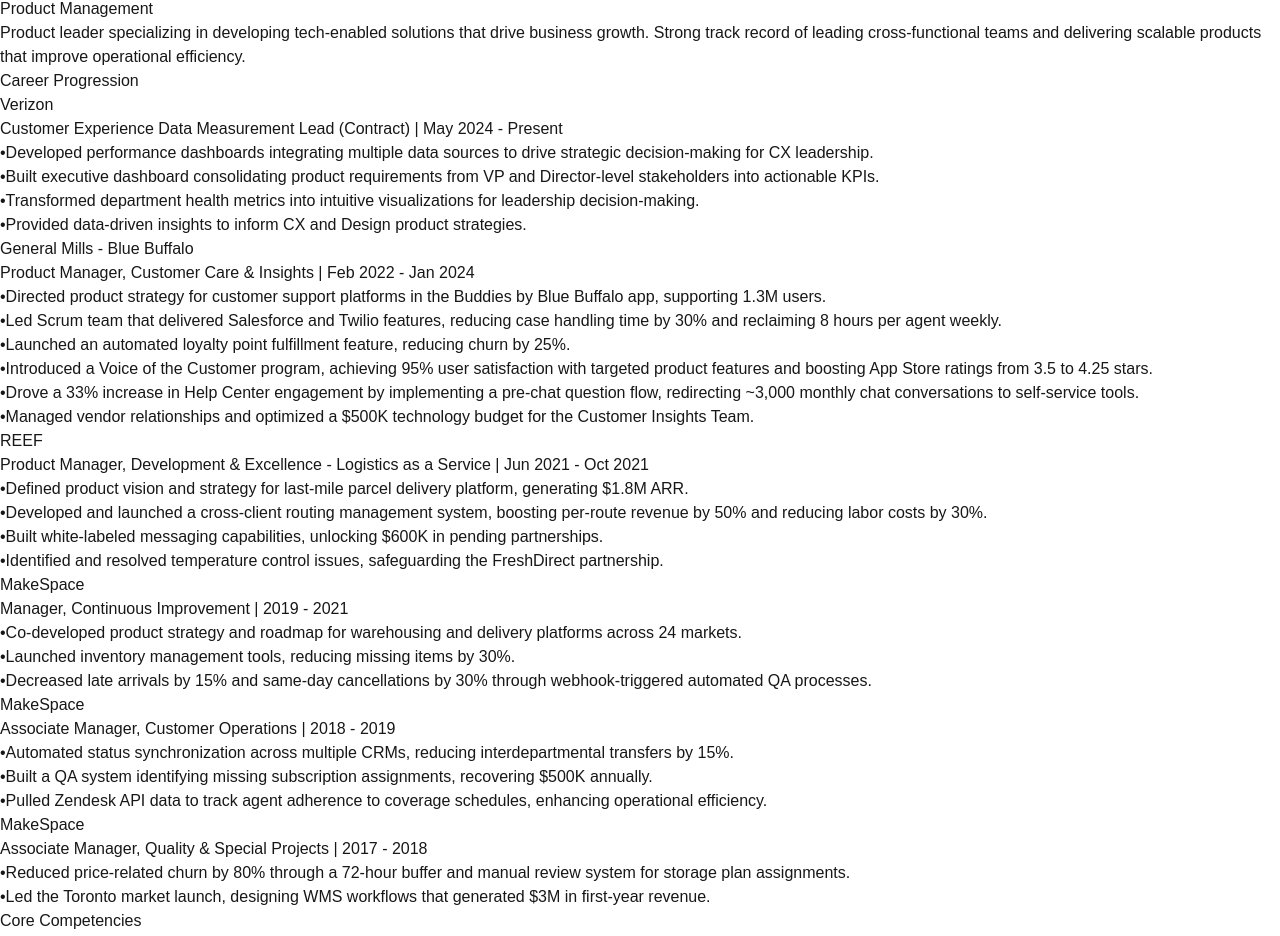
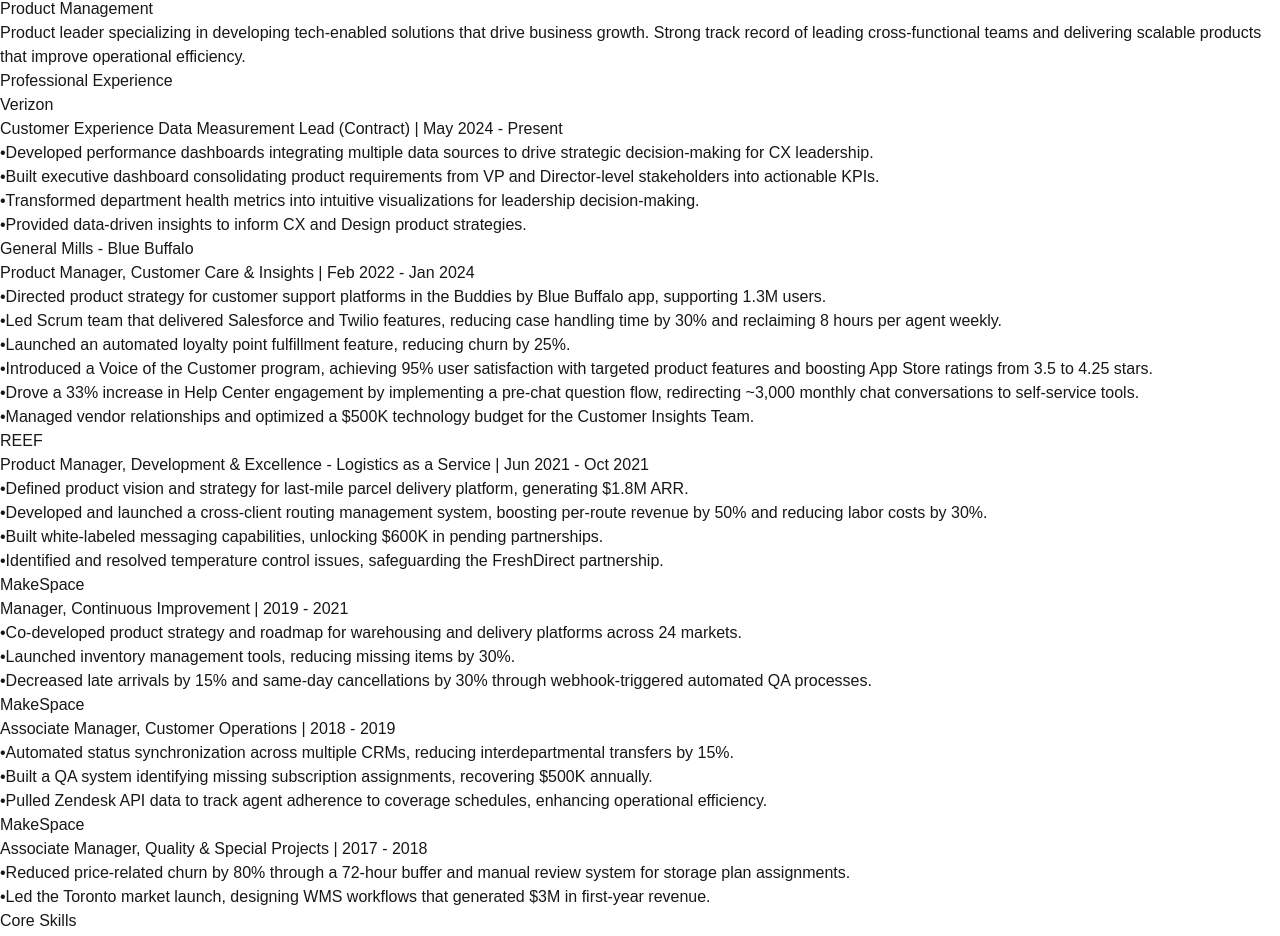
Before and after one commit to at-jason/career-viewer, a Next.js app: page / in a window 1280 px wide. Shown: the part 27-963 px from the top of the page. Built offline with nearby package versions, Linux system fonts and the light colour scheme.

Commit message:
Update CareerViewer.tsx

```diff
--- a/src/components/CareerViewer.tsx
+++ b/src/components/CareerViewer.tsx
@@ -25,7 +25,7 @@
         <p className="text-white-600 mb-6">{careerData[selectedRole].summary}</p>
 
         <div className="mb-6">
-          <h3 className="text-lg font-semibold mb-4">Career Progression</h3>
+          <h3 className="text-lg font-semibold mb-4">Professional Experience</h3>
           <div className="space-y-6">
             {careerData[selectedRole].experience.map((exp, index) => (
               <div key={index} className="border-l-2 border-green-300 pl-4">
@@ -47,7 +47,7 @@
         </div>
 
         <div>
-          <h3 className="text-lg font-semibold mb-3">Core Competencies</h3>
+          <h3 className="text-lg font-semibold mb-3">Core Skills</h3>
           <div className="flex flex-wrap gap-2">
             {careerData[selectedRole].keySkills.map((skill, index) => (
               <span key={index} className="px-3 py-1 bg-green-100 text-green-800 rounded-full text-sm">
```
